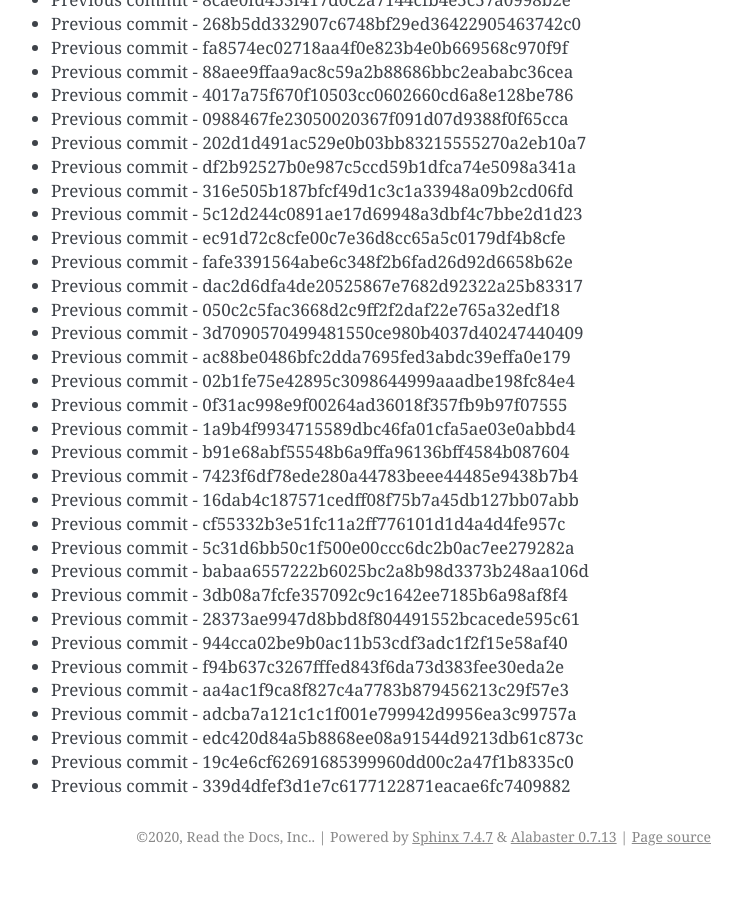
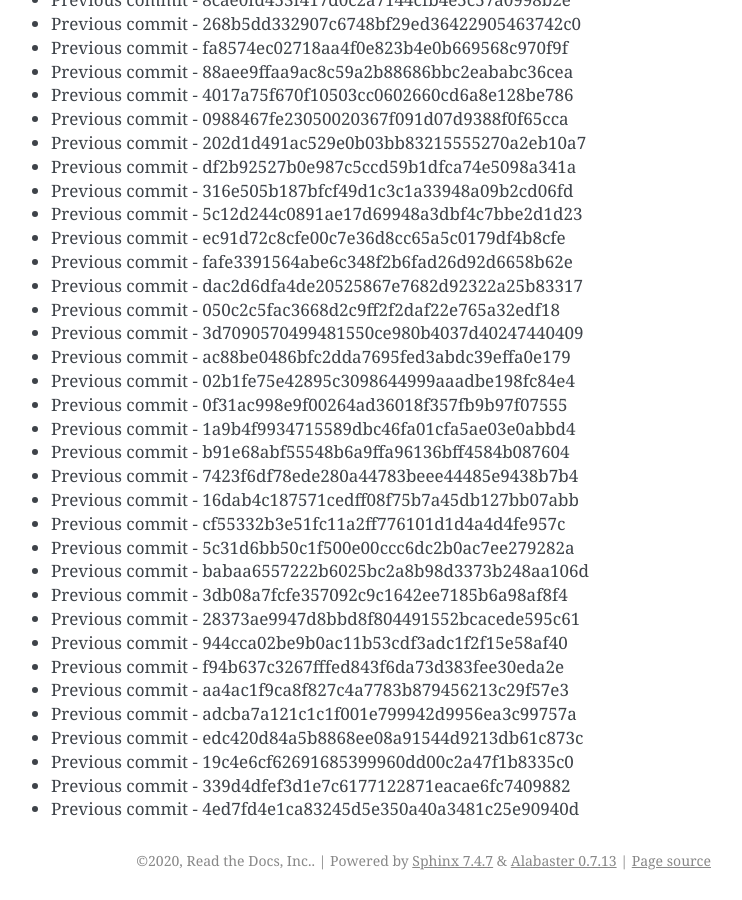
Before and after one commit to readthedocs/rtd-git-stresstest, a Sphinx documentation site: the page built from docs/updates.rst, in a window 1280 px wide and 900 px high, scrolled down 93011 px. Shown: the whole window, without its empty margins (399-1141 px from the left). Built offline with Sphinx 7.4.7, drawn with Linux system fonts in a browser that asks for light colours; before the commit the page ends 93887 px from its top, so only the background shows below that.

Commit message:
Generating commit from previous: 4ed7fd4e1ca83245d5e350a40a3481c25e90940d

```diff
--- a/docs/updates.rst
+++ b/docs/updates.rst
@@ -3940,3 +3940,4 @@ It can be tested for any performance characteristics.
 * Previous commit - edc420d84a5b8868ee08a91544d9213db61c873c
 * Previous commit - 19c4e6cf62691685399960dd00c2a47f1b8335c0
 * Previous commit - 339d4dfef3d1e7c6177122871eacae6fc7409882
+* Previous commit - 4ed7fd4e1ca83245d5e350a40a3481c25e90940d
```
